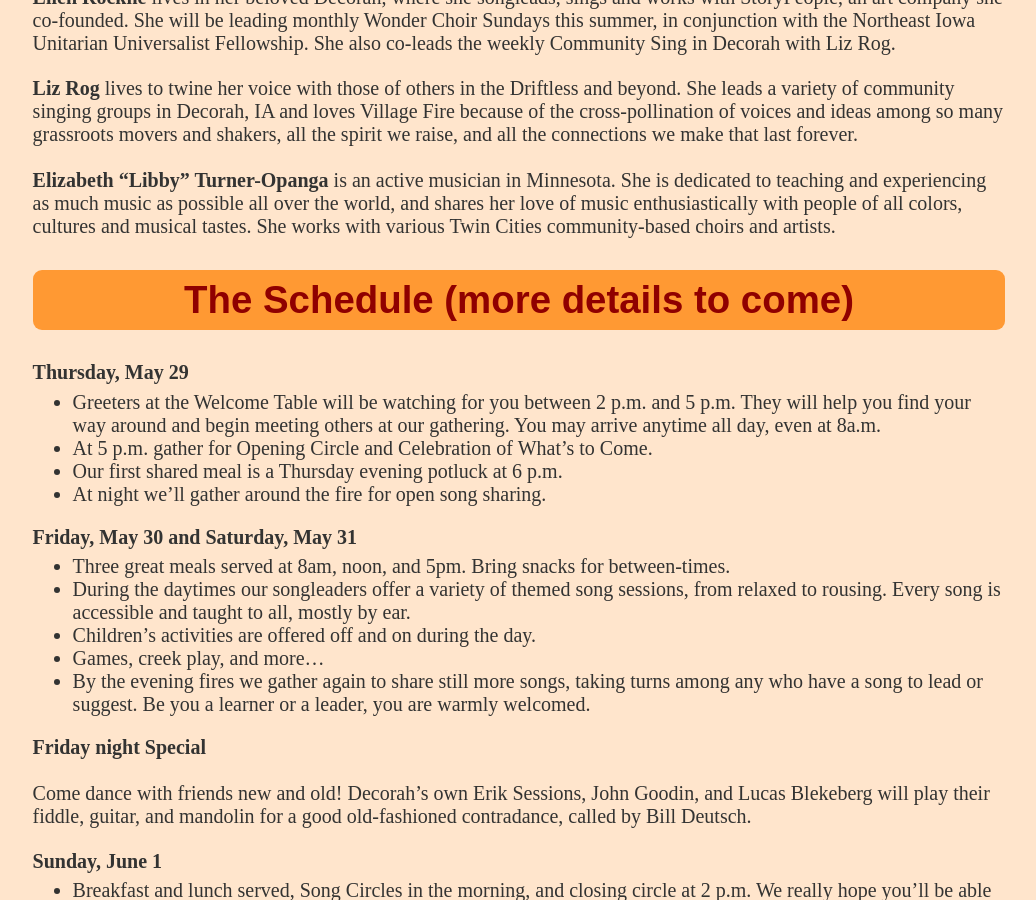
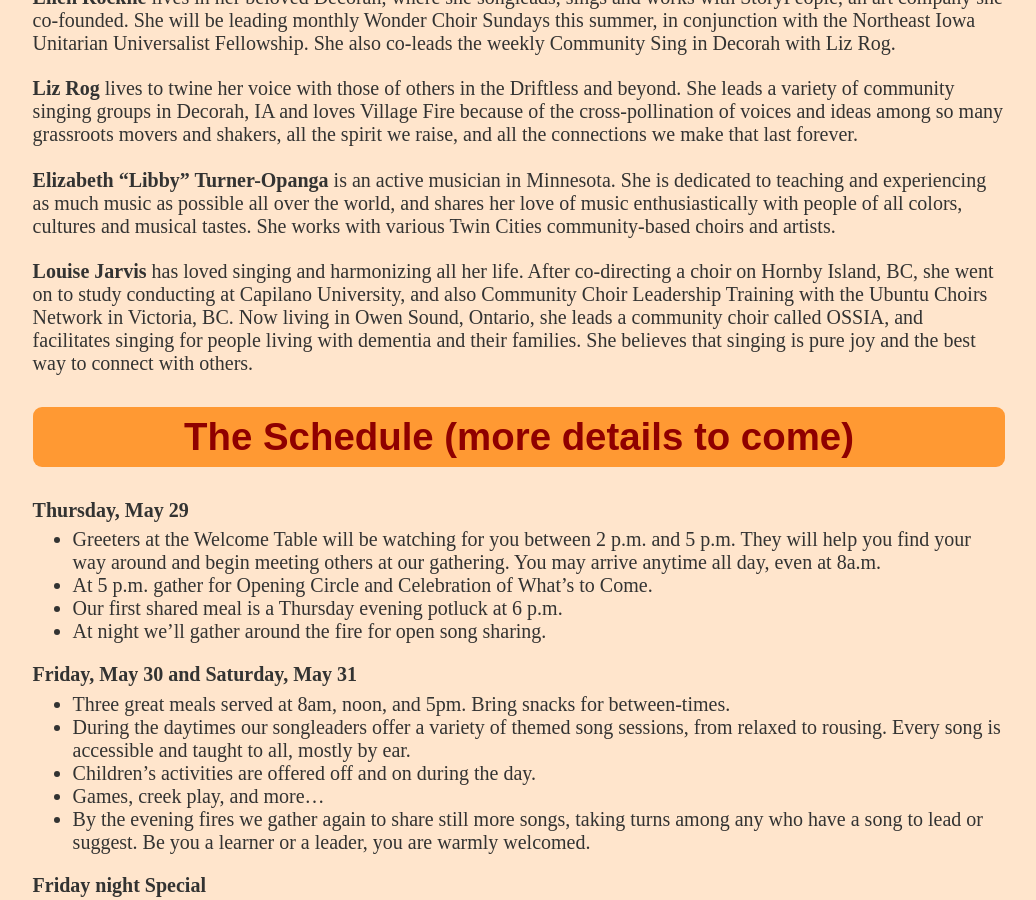
Before and after one commit to neilmb/villagefire, a Jekyll site: the page built from index.md, in a window 1280 px wide and 900 px high, scrolled down 3587 px. Shown: the whole window, without its empty margins (121-1157 px from the left). Built offline with Jekyll 4.4.1, drawn with Linux system fonts in a browser that asks for light colours; some web fonts are replaced.

Commit message:
one more bio

```diff
--- a/index.md
+++ b/index.md
@@ -130,6 +130,14 @@ dedicated to teaching and experiencing as much music as possible all over the
 world, and shares her love of music enthusiastically with people of all
 colors, cultures and musical tastes. She works with various Twin Cities
 community-based choirs and artists.
+
+**Louise Jarvis** has loved singing and harmonizing all her life. After
+co-directing a choir on Hornby Island, BC, she went on to study conducting at
+Capilano University, and also Community Choir Leadership Training with the
+Ubuntu Choirs Network in Victoria, BC. Now living in Owen Sound, Ontario, she
+leads a community choir called OSSIA, and facilitates singing for people
+living with dementia and their families. She believes that singing is pure joy
+and the best way to connect with others.
 
 
 
```
